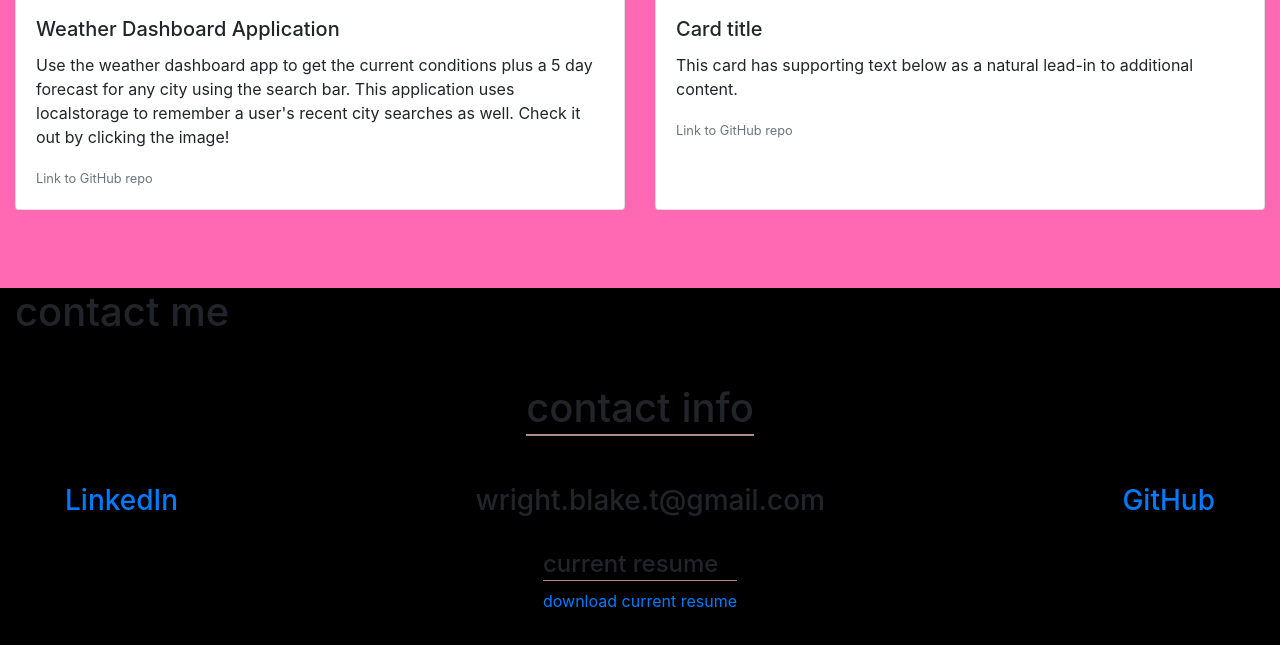
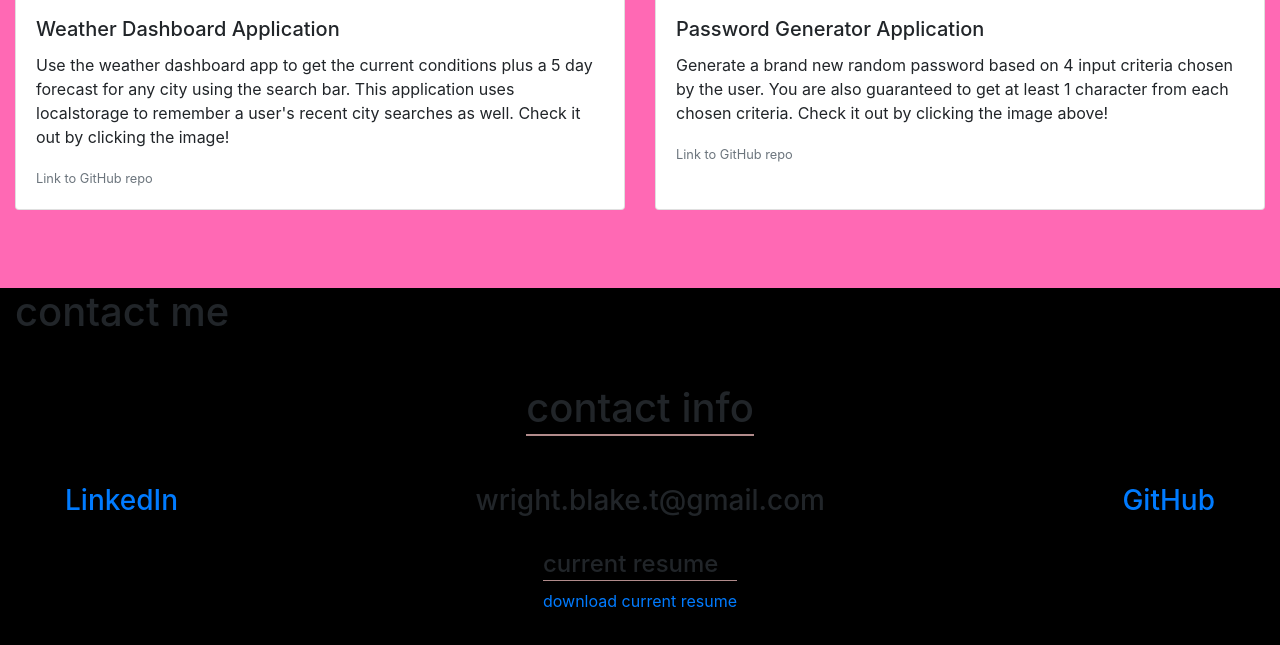
Before and after one commit to BTDubbzzz/Professional-Portfolio, a plain HTML site: page index.html in a window 1280 px wide. Shown: the part 2216-2861 px from the top of the page. Drawn offline with nearby package versions, Linux system fonts and the light colour scheme.

Commit message:
missed 1 paragraph

```diff
--- a/index.html
+++ b/index.html
@@ -127,10 +127,11 @@
 						/>
 					</a>
 					<div class="card-body">
-						<h5 class="card-title">Card title</h5>
+						<h5 class="card-title">Password Generator Application</h5>
 						<p class="card-text">
-							This card has supporting text below as a natural lead-in to additional
-							content.
+							Generate a brand new random password based on 4 input criteria chosen by
+							the user. You are also guaranteed to get at least 1 character from each
+							chosen criteria. Check it out by clicking the image above!
 						</p>
 						<a href="https://github.com/BTDubbzzz/Password-Generator">
 							<p class="card-text">
```
